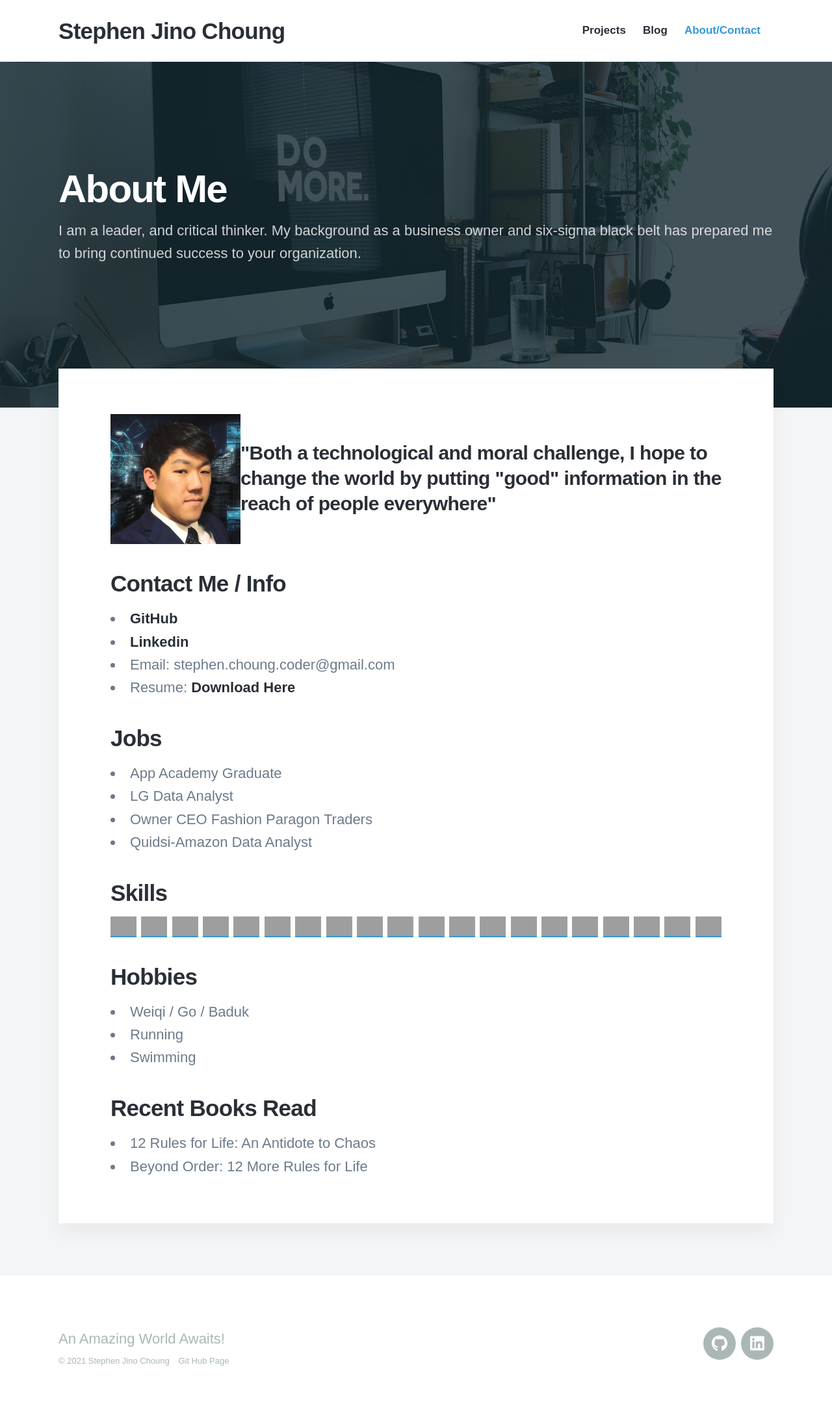
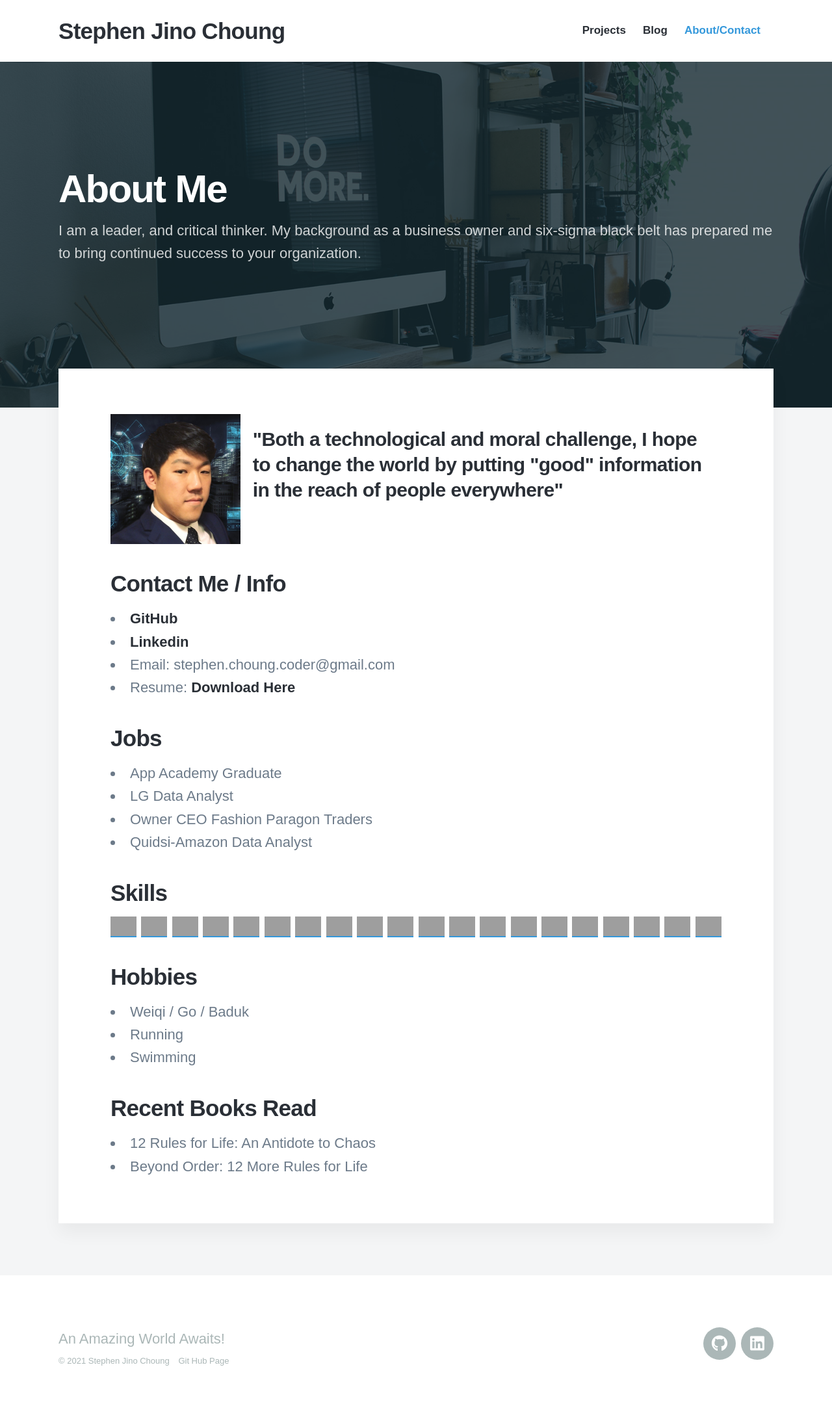
Before and after one commit to Twprcntmlk/Twprcntmlk.github.io, a Jekyll site: the page built from _pages/about.md, in a window 1280 px wide. Shown: the whole page at 65% size. Built offline with Jekyll 4.4.1, drawn with Linux system fonts in a browser that asks for light colours; nearby versions of some CDN libraries; some web fonts are replaced; grey boxes are pictures that could not be loaded.

Commit message:
marginadded

```diff
--- a/_sass/_includes/_content.scss
+++ b/_sass/_includes/_content.scss
@@ -29,6 +29,11 @@
     display:flex;
     flex-basis: auto;
 }
+
+.flexContainer h3{
+    margin: 2%;
+}
+
 
 .single-post {
 	position: relative;
```
